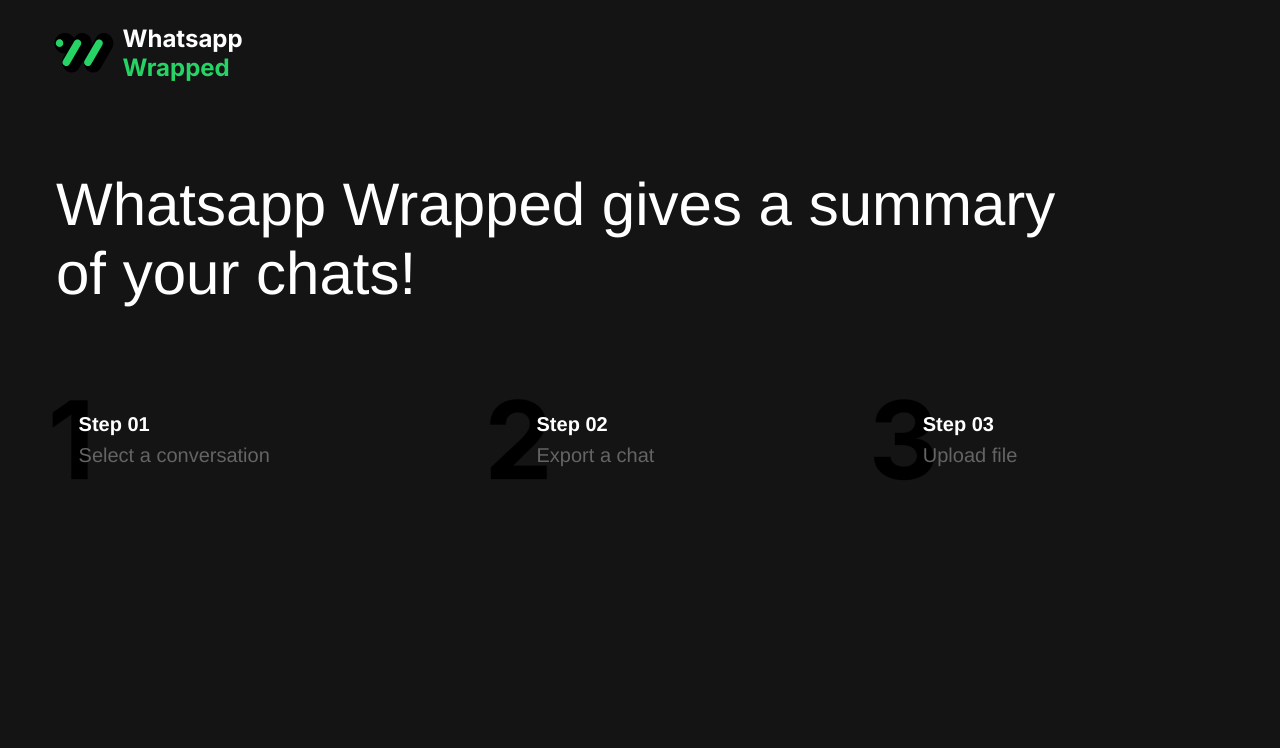
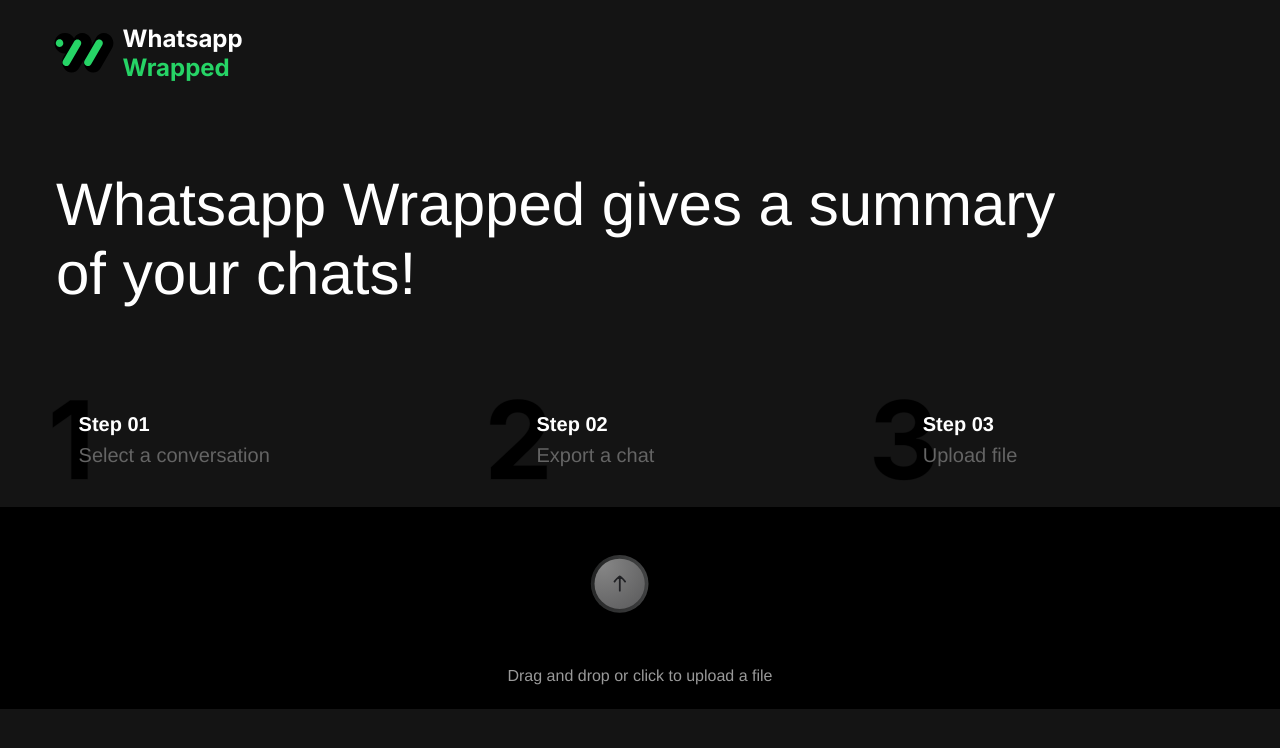
Before and after one commit to Madhur6869/whatsapp-wrapped-frontend, a Next.js app: page / in a window 1280 px wide. Shown: the top 748 px of the page. Built offline with nearby package versions, Linux system fonts and the light colour scheme.

Commit message:
Added steps and upload component on home page

```diff
--- a/src/pages/index.js
+++ b/src/pages/index.js
@@ -1,8 +1,10 @@
 import Head from "next/head";
+import Image from "next/image";
+
 import Navbar from "@/components/Navbar";
 import Steps from "@/components/Steps";
 
-import styles from "@/styles/home.module.scss"
+import styles from "@/styles/home.module.scss";
 
 export default function Home() {
   return (
@@ -12,13 +14,17 @@
         <meta name="viewport" content="width=device-width, initial-scale=1" />
         <link rel="icon" href="/favicon.ico" />
       </Head>
-      <main>
+      <main className={styles.main}>
         <Navbar />
         <p className={styles.tagline}>
           Whatsapp Wrapped gives a summary <br />
           of your chats!
         </p>
-        <Steps/>
+        <Steps />
+        <section className={styles.upload}>
+          <Image className={styles.icon} src="/icons/upload.svg" height={128} width={128} />
+        <p className={styles.info}>Drag and drop or click to upload a file</p>
+        </section>
       </main>
     </>
   );
--- a/src/styles/home.module.scss
+++ b/src/styles/home.module.scss
@@ -1,9 +1,28 @@
 @import "./variables.scss";
-
-.tagline{
+.main {
+    max-height: 100vh;
+  .tagline {
     padding: 64px 56px;
     font-family: $fontFamilyHelvetica;
     font-weight: 300;
     font-size: 60px;
-    color: #FFFFFF;
+    color: #ffffff;
+  }
+  .upload {
+    background-color: #000000;
+    height: 100%;
+    padding: 24px;
+    .icon {
+      display: block;
+      margin: 4px auto;
+    }
+    .info{
+        color:rgba(255, 255, 255, 0.60);
+        font-family: $fontFamilyHelvetica;
+        font-weight: 400;
+        text-align: center;
+    }
+  }
 }
+
+// Upload section styles
```
Also changed, not shown: public/icons/upload.svg (added), 1 other file (tests, documents, lock files or other folders).
